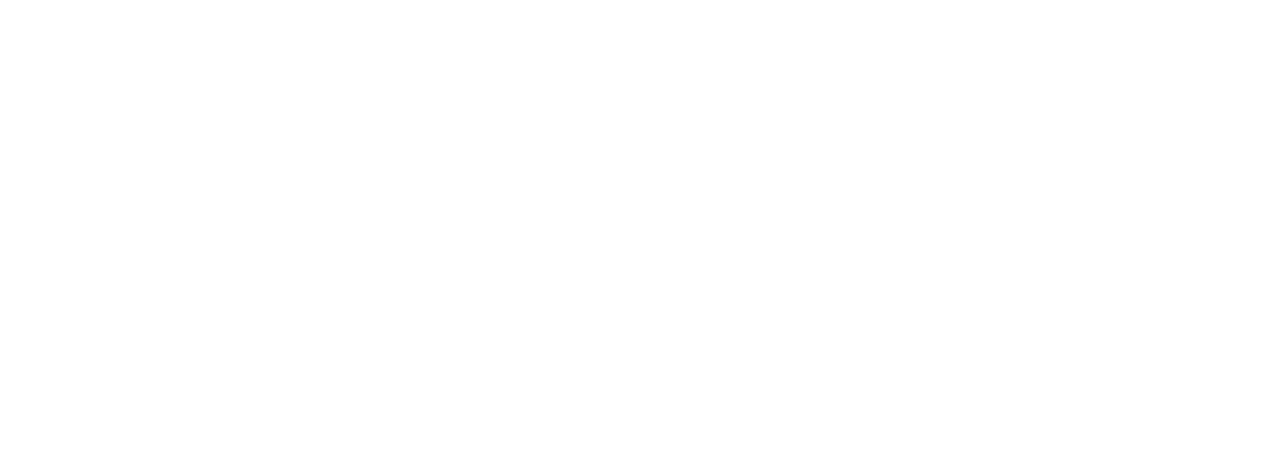
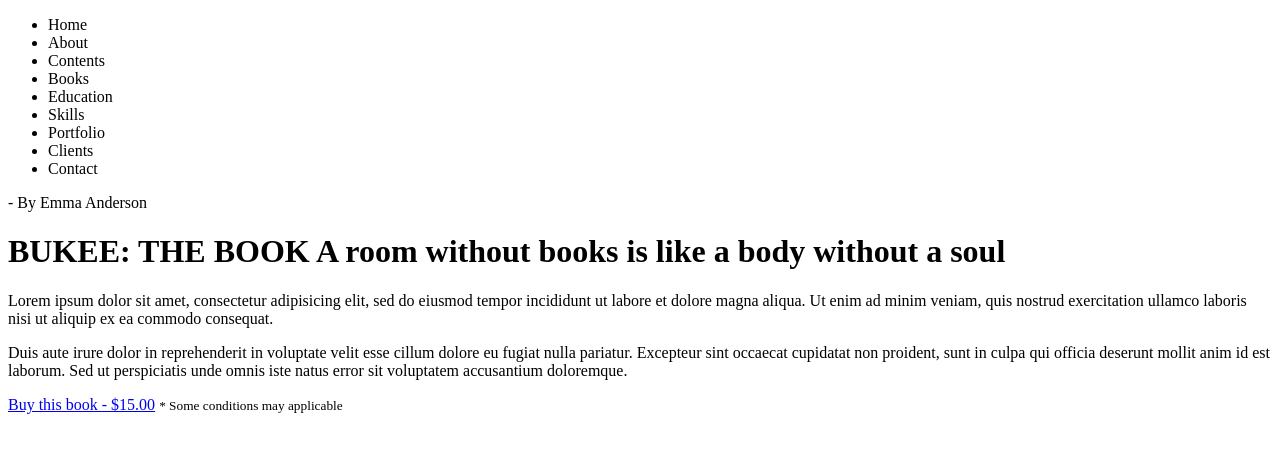
Before and after one commit to Mirhaydarov/Bukee, a plain HTML site: page index.html in a window 1280 px wide. Drawn offline with Linux system fonts and the light colour scheme.

Commit message:
Made first block

```diff
--- a/index.html
+++ b/index.html
@@ -4,9 +4,43 @@
     <meta charset="UTF-8">
     <meta name="viewport" content="width=device-width, initial-scale=1.0">
     <meta http-equiv="X-UA-Compatible" content="ie=edge">
-    <title>Document</title>
+    <title>Bukee</title>
 </head>
 <body>
-
+    <div class="page-main">
+        <header>
+            <div class="header">
+                <a href="" class="header__logo"></a>
+                <ul class="header-list">
+                    <li class="header-list__item">Home</li>
+                    <li class="header-list__item">About</li>
+                    <li class="header-list__item">Contents</li>
+                    <li class="header-list__item">Books</li>
+                    <li class="header-list__item">Education</li>
+                    <li class="header-list__item">Skills</li>
+                    <li class="header-list__item">Portfolio</li>
+                    <li class="header-list__item">Clients</li>
+                    <li class="header-list__item">Contact</li>
+                </ul>
+            </div>
+        </header>
+        <div class="wrap">
+            <div class="block-book">
+                <div></div>
+                <div class="block-text">
+                    <p class="block-text__name">- By Emma Anderson</p>
+                    <h1 class="block-text__title">BUKEE: THE BOOK <span>A room without books is like a body without a soul</span></h1>
+                    <p>
+                        Lorem ipsum dolor sit amet, consectetur adipisicing elit, sed do eiusmod tempor incididunt ut labore et dolore magna aliqua. Ut enim ad minim veniam, quis nostrud exercitation ullamco laboris nisi ut aliquip ex ea commodo consequat.
+                    </p>
+                    <p>
+                        Duis aute irure dolor in reprehenderit in voluptate velit esse cillum dolore eu fugiat nulla pariatur. Excepteur sint occaecat cupidatat non proident, sunt in culpa qui officia deserunt mollit anim id est laborum. Sed ut perspiciatis unde omnis iste natus error sit voluptatem accusantium doloremque.
+                    </p>
+                    <a class="block-text__btn" href="#">Buy this book - $15.00</a>
+                    <small>* Some conditions may applicable</small>
+                </div>
+            </div>
+        </div>
+    </div>
 </body>
 </html>
```
